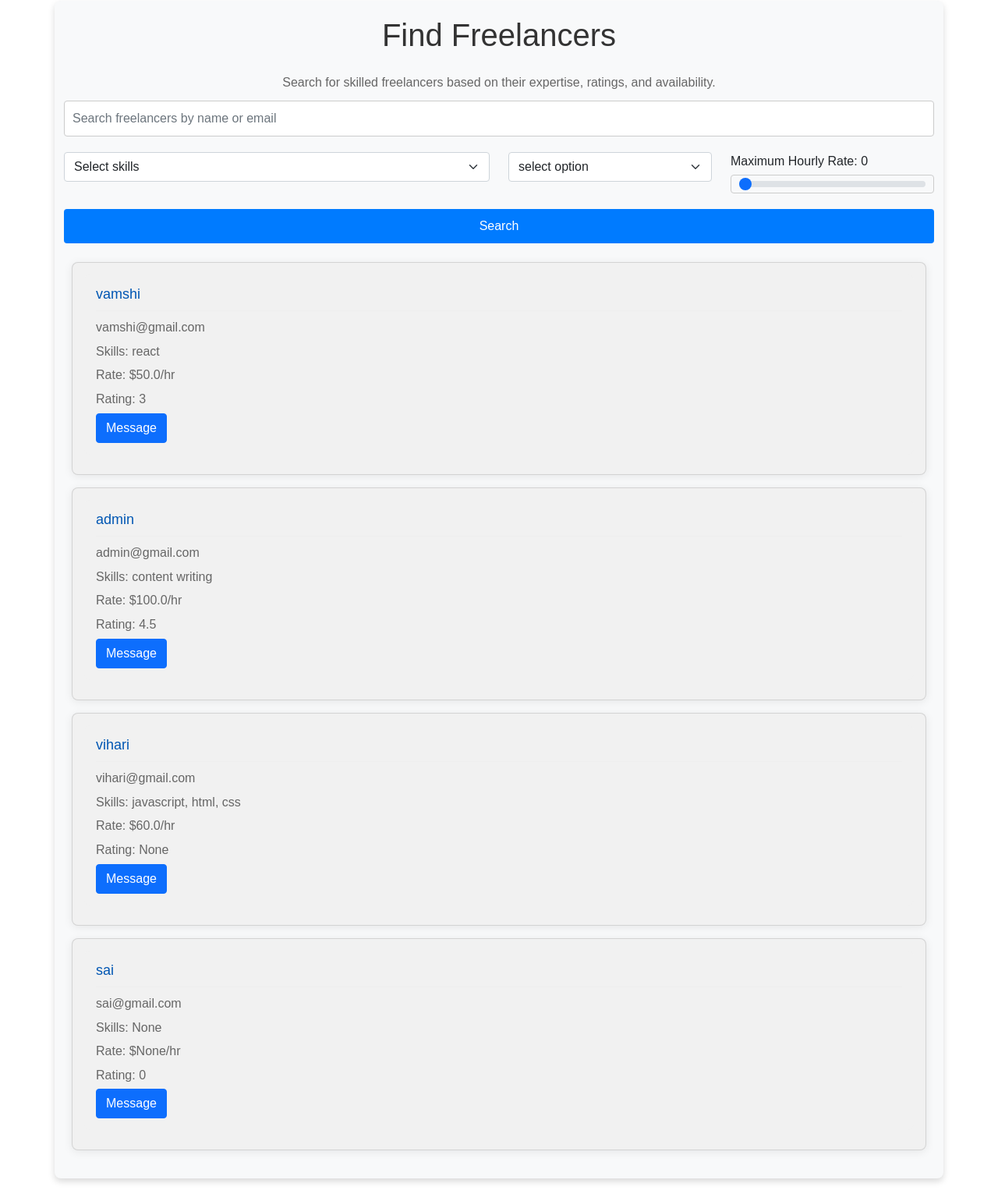
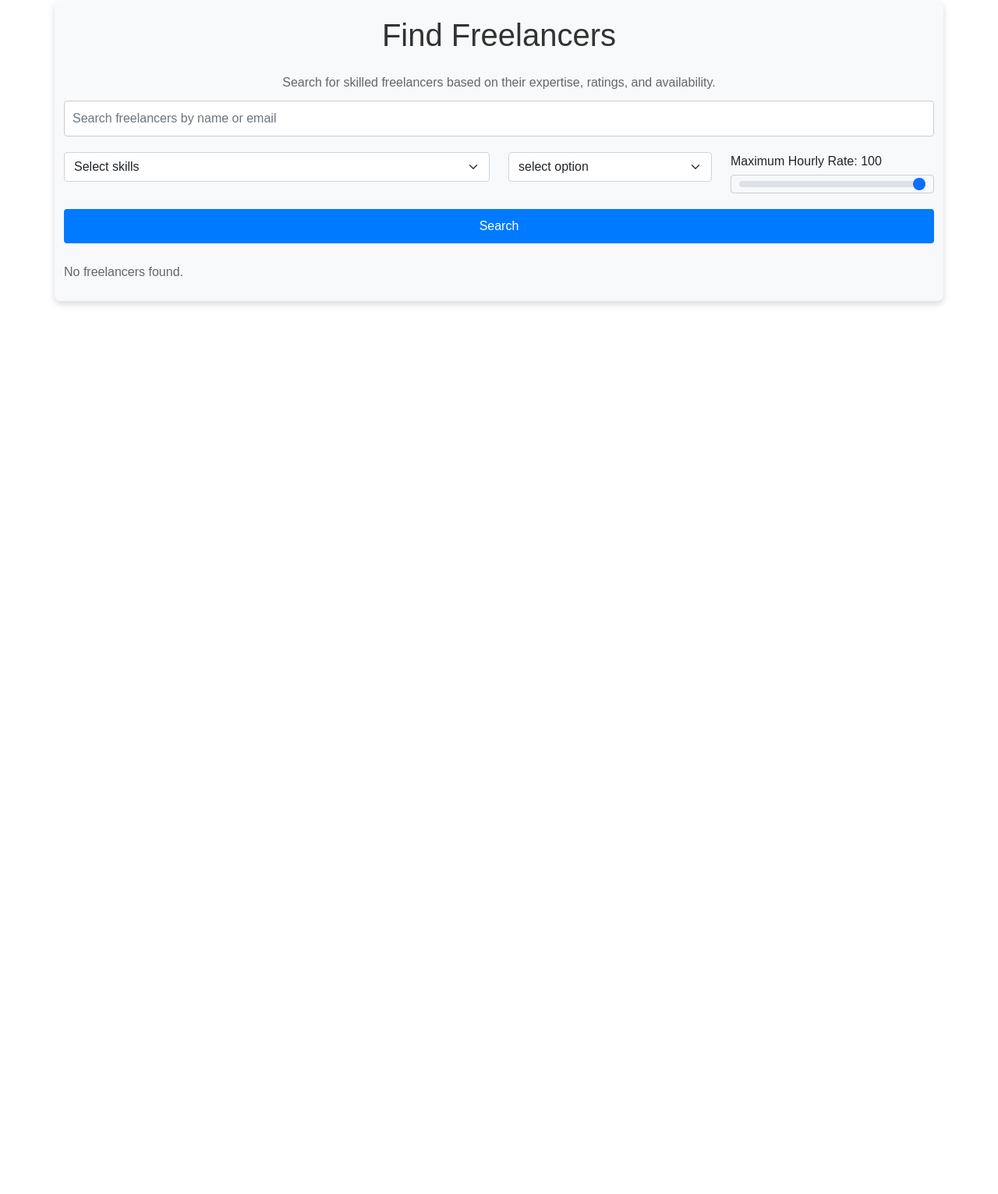
Before and after one commit to Karravishnu10/freelancer-marketplace, a Flask app: page /find-freelancers in a window 1280 px wide. Shown: the part 143-1674 px from the top of the page at 78% size. After the commit the page ends 535 px from the top, so only its background shows below. Run offline with Flask 2, Linux system fonts and the light colour scheme; data comes from the database, SQL or seed files in the repository.

Commit message:
db write access

```diff
--- a/app.py
+++ b/app.py
@@ -12,7 +12,9 @@ import logging
 logging.basicConfig(level=logging.DEBUG)
 
 app = Flask(__name__)
-app.config['SQLALCHEMY_DATABASE_URI'] = 'sqlite:///instance/site.db?timeout=30'
+# app.config['SQLALCHEMY_DATABASE_URI'] = 'sqlite:///instance/site.db?timeout=30'
+app.config['SQLALCHEMY_DATABASE_URI'] = 'sqlite:////tmp/database.db'
+
 app.config['SQLALCHEMY_TRACK_MODIFICATIONS'] = False
 app.config['SECRET_KEY'] = 'your_secret_key'  # Change this to a real secret key in production sqlite:///site.db?timeout=30
 db = SQLAlchemy(app)
--- a/templates/findfreelancers.html
+++ b/templates/findfreelancers.html
@@ -51,7 +51,7 @@ block content %}
           class="form-range"
           min="0"
           max="100"
-          value="0"
+          value="100"
           aria-label="Maximum hourly rate"
           oninput="updateRateValue()"
         />
```
